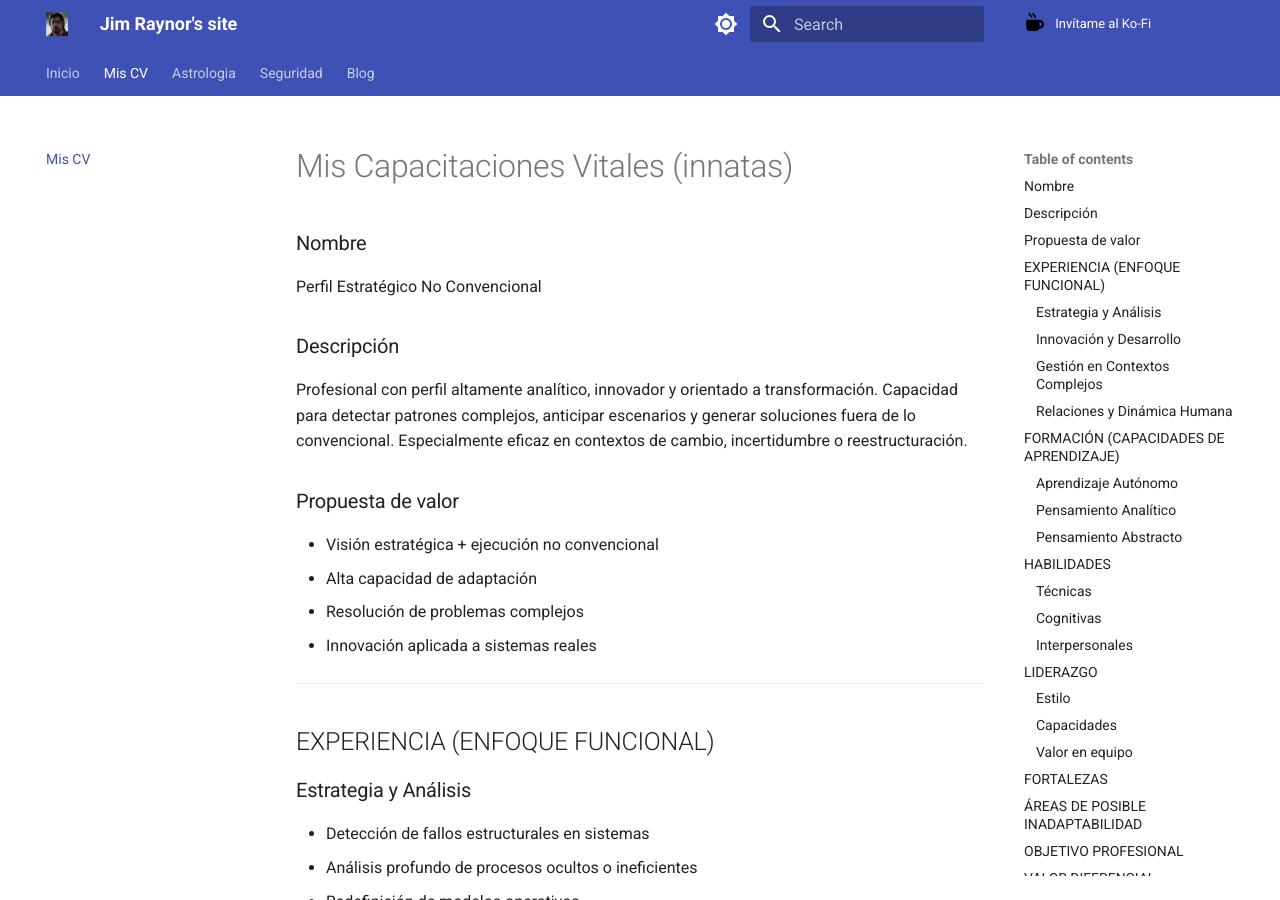
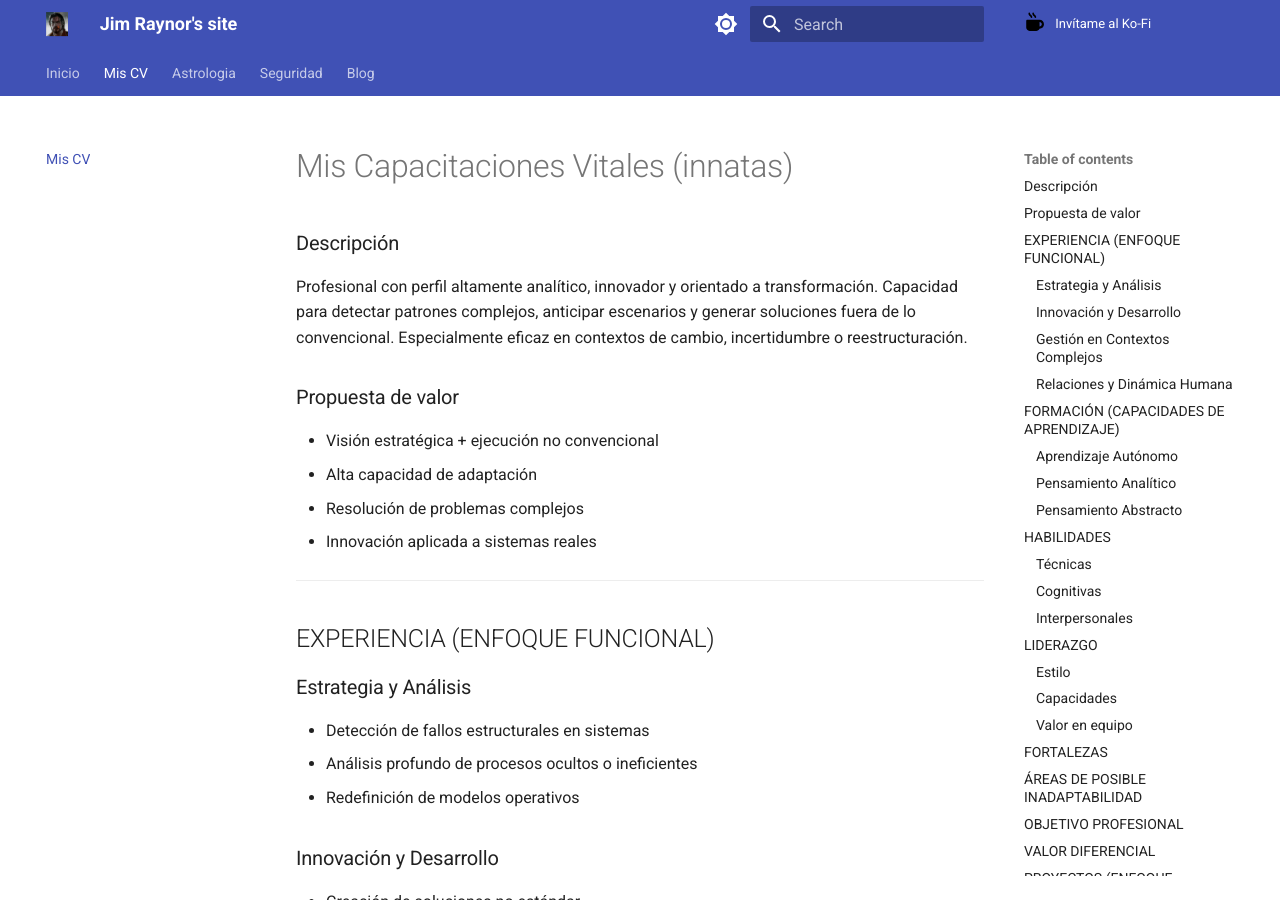
Before and after one commit to jimraynor88/blog, an MkDocs documentation site: the page built from docs/Mi_CV.md, in a window 1280 px wide and 900 px high. Built offline with MkDocs 1.6.1 and Material for MkDocs 9.7.7, drawn with Linux system fonts in a browser that asks for light colours.

Commit message:
Update Mi_CV.md

```diff
--- a/docs/Mi_CV.md
+++ b/docs/Mi_CV.md
@@ -3,9 +3,6 @@ title: Mis CV
 ---
 
 # Mis Capacitaciones Vitales (innatas)
-
-### Nombre
-Perfil Estratégico No Convencional
 
 ### Descripción
 Profesional con perfil altamente analítico, innovador y orientado a transformación. Capacidad para detectar patrones complejos, anticipar escenarios y generar soluciones fuera de lo convencional. Especialmente eficaz en contextos de cambio, incertidumbre o reestructuración.
```
